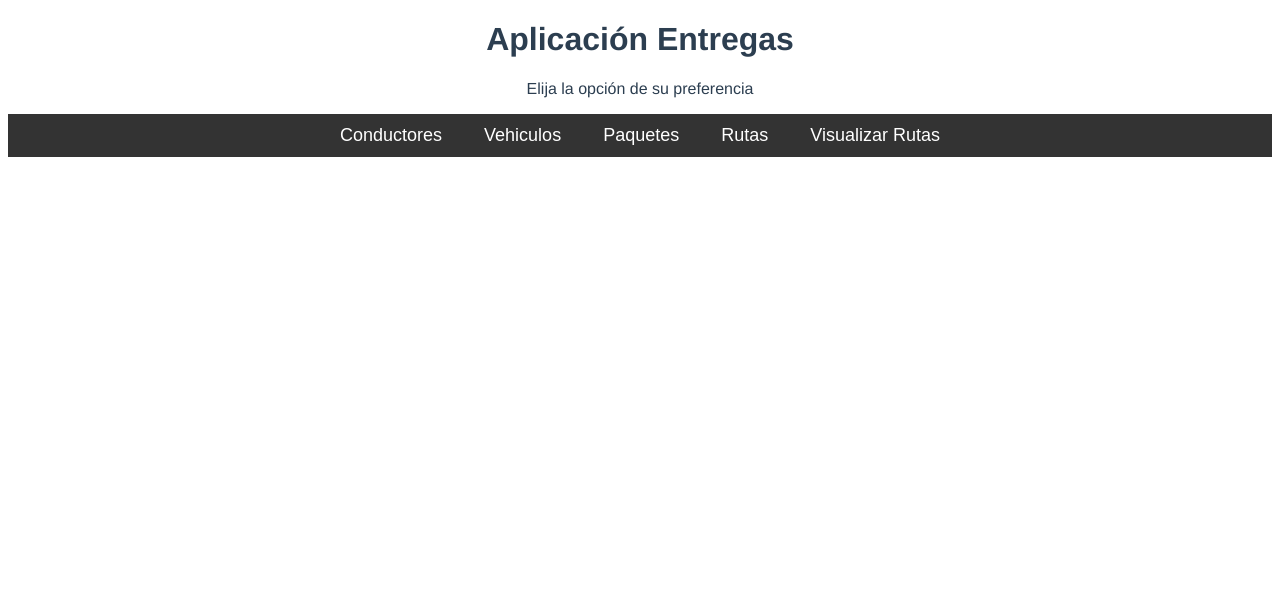
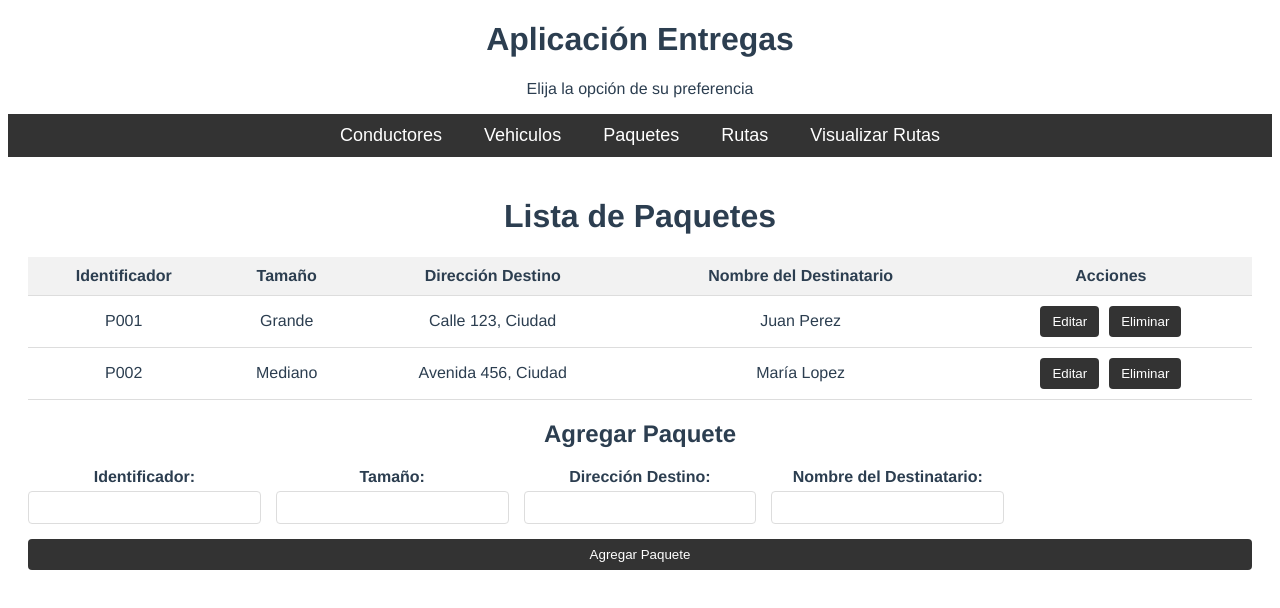
Before and after one commit to FlamelmlLord/SmartPath-Logistics, a Vue app in the folder frontend/: page /paquetes in a window 1280 px wide. Shown: the top 608 px of the page. Built offline with nearby package versions, Linux system fonts and the light colour scheme.

Commit message:
Vista paquetes, agregada (por adaptar a Base de Datos)

```diff
--- a/frontend/public/index.html
+++ b/frontend/public/index.html
@@ -5,7 +5,8 @@
     <meta http-equiv="X-UA-Compatible" content="IE=edge">
     <meta name="viewport" content="width=device-width,initial-scale=1.0">
     <link rel="icon" href="<%= BASE_URL %>favicon.ico">
-    <title><%= htmlWebpackPlugin.options.title %></title>
+    <title>Gestor de Rutas</title>
+    <!--<title><%= htmlWebpackPlugin.options.title %></title>-->
   </head>
   <body>
     <noscript>
--- a/frontend/src/router/index.js
+++ b/frontend/src/router/index.js
@@ -3,17 +3,14 @@ import { createRouter, createWebHistory } from 'vue-router'
 import HomeView from '../views/HomeView.vue'
 import Conductores from '../views/Conductores.vue' // Importa el componente
 import Vehiculos from '../views/Vehiculos.vue' // Importa el componente
+import Paquetes from '../views/Paquetes.vue' // Importa el componente
+
 
 const routes = [
   {
     path: '/',
     name: 'home',
     component: HomeView
-  },
-  {
-    path: '/about',
-    name: 'about',
-    component: () => import(/* webpackChunkName: "about" */ '../views/AboutView.vue')
   },
   {
     path: '/conductores',
@@ -24,6 +21,11 @@ const routes = [
     path: '/vehiculos',
     name: 'vehiculos',
     component: Vehiculos
+  },
+  {
+    path: '/paquetes',
+    name: 'paquetes',
+    component: Paquetes
   }
 ]
 
--- a/frontend/src/views/AboutView.vue
+++ /dev/null
@@ -1,5 +0,0 @@
-<template>
-  <div class="about">
-    <h1>This is an about page</h1>
-  </div>
-</template>
--- /dev/null
+++ b/frontend/src/views/Paquetes.vue
@@ -0,0 +1,219 @@
+<template>
+  <div class="paquetes">
+    <h1>Lista de Paquetes</h1>
+    <!-- Tabla de paquetes -->
+    <table>
+      <thead>
+        <tr>
+          <th>Identificador</th>
+          <th>Tamaño</th>
+          <th>Dirección Destino</th>
+          <th>Nombre del Destinatario</th>
+          <th>Acciones</th>
+        </tr>
+      </thead>
+      <tbody>
+        <tr v-for="(paquete, index) in paquetes" :key="index">
+          <td>{{ paquete.identificador }}</td>
+          <td>{{ paquete.tamaño }}</td>
+          <td>{{ paquete.direccionDestino }}</td>
+          <td>{{ paquete.nombreDestinatario }}</td>
+          <td class="actions">
+            <button @click="iniciarEdicion(index)">Editar</button>
+            <button @click="eliminarPaquete(index)">Eliminar</button>
+          </td>
+        </tr>
+      </tbody>
+    </table>
+
+    <!-- Formulario para agregar un nuevo paquete -->
+    <h2>Agregar Paquete</h2>
+    <form @submit.prevent="agregarPaquete">
+      <div class="form-group">
+        <label for="identificador">Identificador:</label>
+        <input type="text" id="identificador" v-model="nuevoPaquete.identificador" required />
+      </div>
+      <div class="form-group">
+        <label for="tamaño">Tamaño:</label>
+        <input type="text" id="tamaño" v-model="nuevoPaquete.tamaño" required />
+      </div>
+      <div class="form-group">
+        <label for="direccionDestino">Dirección Destino:</label>
+        <input type="text" id="direccionDestino" v-model="nuevoPaquete.direccionDestino" required />
+      </div>
+      <div class="form-group">
+        <label for="nombreDestinatario">Nombre del Destinatario:</label>
+        <input type="text" id="nombreDestinatario" v-model="nuevoPaquete.nombreDestinatario" required />
+      </div>
+      <button type="submit">Agregar Paquete</button>
+    </form>
+
+    <!-- Formulario para editar un paquete (visible sólo si se está editando) -->
+    <div v-if="paqueteEditando !== null">
+      <h2>Editar Paquete</h2>
+      <form @submit.prevent="actualizarPaquete">
+        <div class="form-group">
+          <label for="editIdentificador">Identificador:</label>
+          <input type="text" id="editIdentificador" v-model="paqueteEditando.identificador" required />
+        </div>
+        <div class="form-group">
+          <label for="editTamaño">Tamaño:</label>
+          <input type="text" id="editTamaño" v-model="paqueteEditando.tamaño" required />
+        </div>
+        <div class="form-group">
+          <label for="editDireccionDestino">Dirección Destino:</label>
+          <input type="text" id="editDireccionDestino" v-model="paqueteEditando.direccionDestino" required />
+        </div>
+        <div class="form-group">
+          <label for="editNombreDestinatario">Nombre del Destinatario:</label>
+          <input type="text" id="editNombreDestinatario" v-model="paqueteEditando.nombreDestinatario" required />
+        </div>
+        <button type="submit">Guardar Cambios</button>
+        <button type="button" @click="cancelarEdicion">Cancelar</button>
+      </form>
+    </div>
+  </div>
+</template>
+
+<script>
+export default {
+  name: 'PaquetesView',
+  data() {
+    return {
+      // Datos de ejemplo para la tabla de paquetes
+      paquetes: [
+        {
+          identificador: 'P001',
+          tamaño: 'Grande',
+          direccionDestino: 'Calle 123, Ciudad',
+          nombreDestinatario: 'Juan Perez'
+        },
+        {
+          identificador: 'P002',
+          tamaño: 'Mediano',
+          direccionDestino: 'Avenida 456, Ciudad',
+          nombreDestinatario: 'María Lopez'
+        }
+      ],
+      // Objeto para el formulario de agregar un nuevo paquete
+      nuevoPaquete: {
+        identificador: '',
+        tamaño: '',
+        direccionDestino: '',
+        nombreDestinatario: ''
+      },
+      // Variables para edición
+      paqueteEditando: null,
+      indiceEditando: -1
+    };
+  },
+  methods: {
+    agregarPaquete() {
+      // Agrega una copia del nuevo paquete al array
+      this.paquetes.push({ ...this.nuevoPaquete });
+      // Reinicia el formulario
+      this.nuevoPaquete = {
+        identificador: '',
+        tamaño: '',
+        direccionDestino: '',
+        nombreDestinatario: ''
+      };
+    },
+    iniciarEdicion(index) {
+      this.indiceEditando = index;
+      this.paqueteEditando = { ...this.paquetes[index] };
+    },
+    actualizarPaquete() {
+      // Actualiza el paquete en el array
+      this.paquetes[this.indiceEditando] = { ...this.paqueteEditando };
+      this.paqueteEditando = null;
+      this.indiceEditando = -1;
+    },
+    cancelarEdicion() {
+      this.paqueteEditando = null;
+      this.indiceEditando = -1;
+    },
+    eliminarPaquete(index) {
+      if (confirm('¿Estás seguro de eliminar este paquete?')) {
+        this.paquetes.splice(index, 1);
+      }
+    }
+  }
+};
+</script>
+
+<style scoped>
+.paquetes {
+  padding: 20px;
+}
+
+table {
+  width: 100%;
+  border-collapse: collapse;
+  margin-top: 20px;
+}
+
+thead th {
+  background-color: #f2f2f2;
+  text-align: center;
+  padding: 10px;
+  border-bottom: 1px solid #ddd;
+}
+
+tbody td {
+  padding: 10px;
+  border-bottom: 1px solid #ddd;
+}
+
+tbody tr:hover {
+  background-color: #f9f9f9;
+}
+
+.actions {
+  text-align: center;
+}
+
+.actions button {
+  margin: 0 5px;
+}
+
+form {
+  margin-top: 20px;
+  display: grid;
+  grid-template-columns: repeat(auto-fit, minmax(200px, 1fr));
+  gap: 15px;
+}
+
+.form-group {
+  display: flex;
+  flex-direction: column;
+}
+
+.form-group label {
+  margin-bottom: 5px;
+  font-weight: bold;
+}
+
+.form-group input {
+  padding: 8px;
+  border: 1px solid #ddd;
+  border-radius: 4px;
+}
+
+button {
+  padding: 8px 12px;
+  border: none;
+  background-color: #333;
+  color: #fff;
+  border-radius: 4px;
+  cursor: pointer;
+}
+
+button:hover {
+  background-color: #555;
+}
+
+button[type="submit"] {
+  grid-column: 1 / -1;
+}
+</style>
```
